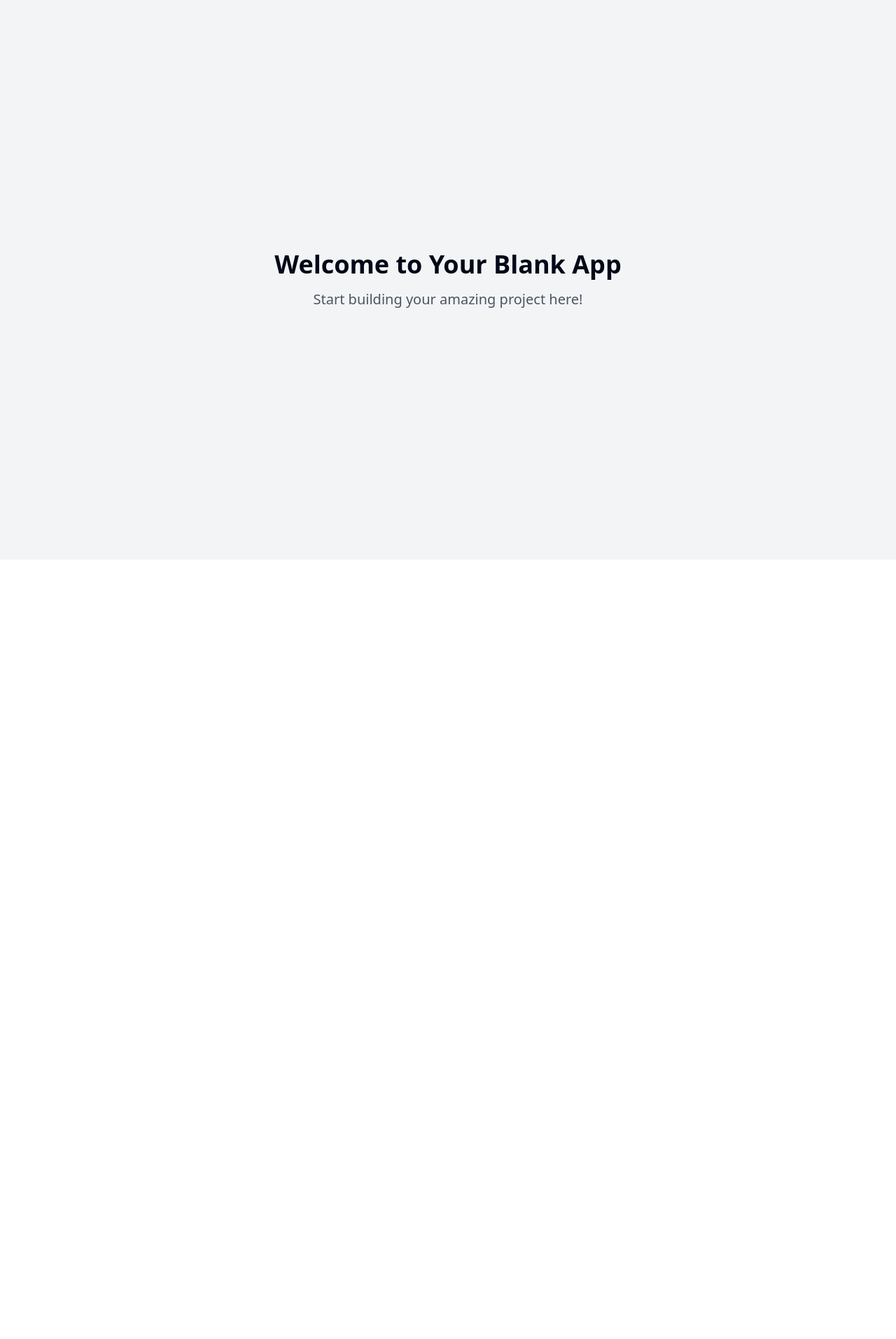
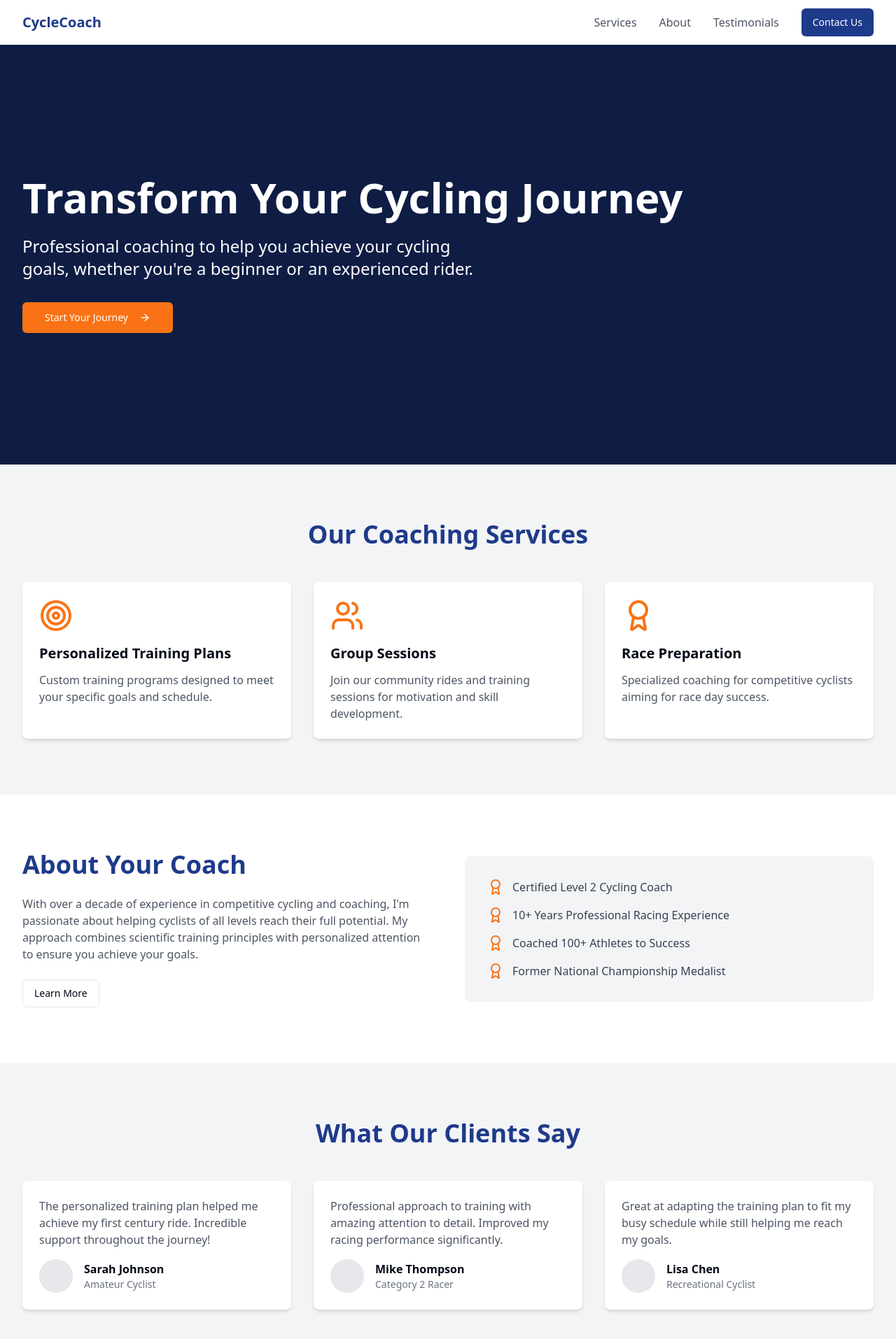
Before and after one commit to maxcyclescoaching/maxcyclescoaching-website, a React (Vite) app: page / in a window 1280 px wide. Shown: the top 1914 px of the page at 70% size. Before the commit the page ends 800 px from the top, so only its background shows below. Built offline with nearby package versions, Linux system fonts and the light colour scheme.

Commit message:
Create website for cycling coaching
Implemented a new website for the Cycling Coaching Business as requested.
[skip gpt_engineer]

```diff
--- a/index.html
+++ b/index.html
@@ -3,9 +3,9 @@
   <head>
     <meta charset="UTF-8" />
     <meta name="viewport" content="width=device-width, initial-scale=1.0" />
-    <title>cycling-coach-connect</title>
-    <meta name="description" content="Lovable Generated Project" />
-    <meta name="author" content="Lovable" />
+    <title>CycleCoach - Professional Cycling Coaching</title>
+    <meta name="description" content="Transform your cycling journey with professional coaching services tailored to your goals." />
+    <meta name="author" content="CycleCoach" />
     <meta property="og:image" content="/og-image.png" />
   </head>
 
--- /dev/null
+++ b/src/components/Navbar.tsx
@@ -0,0 +1,49 @@
+import { useState } from "react";
+import { Menu, X } from "lucide-react";
+import { Button } from "@/components/ui/button";
+
+export const Navbar = () => {
+  const [isMenuOpen, setIsMenuOpen] = useState(false);
+
+  return (
+    <nav className="bg-white shadow-sm">
+      <div className="max-w-7xl mx-auto px-4 sm:px-6 lg:px-8">
+        <div className="flex justify-between h-16">
+          <div className="flex items-center">
+            <span className="text-xl font-bold text-primary">CycleCoach</span>
+          </div>
+
+          {/* Desktop Menu */}
+          <div className="hidden md:flex items-center space-x-8">
+            <a href="#services" className="text-gray-600 hover:text-primary">Services</a>
+            <a href="#about" className="text-gray-600 hover:text-primary">About</a>
+            <a href="#testimonials" className="text-gray-600 hover:text-primary">Testimonials</a>
+            <Button variant="default">Contact Us</Button>
+          </div>
+
+          {/* Mobile menu button */}
+          <div className="md:hidden flex items-center">
+            <button
+              onClick={() => setIsMenuOpen(!isMenuOpen)}
+              className="text-gray-600 hover:text-primary focus:outline-none"
+            >
+              {isMenuOpen ? <X size={24} /> : <Menu size={24} />}
+            </button>
+          </div>
+        </div>
+
+        {/* Mobile Menu */}
+        {isMenuOpen && (
+          <div className="md:hidden">
+            <div className="px-2 pt-2 pb-3 space-y-1 sm:px-3">
+              <a href="#services" className="block px-3 py-2 text-gray-600 hover:text-primary">Services</a>
+              <a href="#about" className="block px-3 py-2 text-gray-600 hover:text-primary">About</a>
+              <a href="#testimonials" className="block px-3 py-2 text-gray-600 hover:text-primary">Testimonials</a>
+              <Button variant="default" className="w-full mt-2">Contact Us</Button>
+            </div>
+          </div>
+        )}
+      </div>
+    </nav>
+  );
+};
--- a/src/pages/Index.tsx
+++ b/src/pages/Index.tsx
@@ -1,14 +1,145 @@
-// Update this page (the content is just a fallback if you fail to update the page)
+import { Navbar } from "@/components/Navbar";
+import { Button } from "@/components/ui/button";
+import { ArrowRight, Award, Users, Target } from "lucide-react";
 
 const Index = () => {
   return (
-    <div className="min-h-screen flex items-center justify-center bg-gray-100">
-      <div className="text-center">
-        <h1 className="text-4xl font-bold mb-4">Welcome to Your Blank App</h1>
-        <p className="text-xl text-gray-600">Start building your amazing project here!</p>
-      </div>
+    <div className="min-h-screen bg-white">
+      <Navbar />
+
+      {/* Hero Section */}
+      <section className="relative h-[600px] bg-gradient-to-r from-primary to-blue-900 animate-fade-in">
+        <div className="absolute inset-0 bg-black/50" />
+        <div className="relative max-w-7xl mx-auto px-4 sm:px-6 lg:px-8 h-full flex items-center">
+          <div className="text-white">
+            <h1 className="text-4xl md:text-6xl font-bold mb-6">
+              Transform Your Cycling Journey
+            </h1>
+            <p className="text-xl md:text-2xl mb-8 max-w-2xl">
+              Professional coaching to help you achieve your cycling goals, whether you're a beginner or an experienced rider.
+            </p>
+            <Button size="lg" className="bg-secondary hover:bg-orange-600">
+              Start Your Journey <ArrowRight className="ml-2" />
+            </Button>
+          </div>
+        </div>
+      </section>
+
+      {/* Services Section */}
+      <section id="services" className="py-20 bg-accent">
+        <div className="max-w-7xl mx-auto px-4 sm:px-6 lg:px-8">
+          <h2 className="text-3xl md:text-4xl font-bold text-center mb-12 text-primary">
+            Our Coaching Services
+          </h2>
+          <div className="grid md:grid-cols-3 gap-8">
+            {services.map((service, index) => (
+              <div key={index} className="bg-white p-6 rounded-lg shadow-md">
+                <service.icon className="w-12 h-12 text-secondary mb-4" />
+                <h3 className="text-xl font-semibold mb-3">{service.title}</h3>
+                <p className="text-gray-600">{service.description}</p>
+              </div>
+            ))}
+          </div>
+        </div>
+      </section>
+
+      {/* About Section */}
+      <section id="about" className="py-20">
+        <div className="max-w-7xl mx-auto px-4 sm:px-6 lg:px-8">
+          <div className="grid md:grid-cols-2 gap-12 items-center">
+            <div>
+              <h2 className="text-3xl md:text-4xl font-bold mb-6 text-primary">
+                About Your Coach
+              </h2>
+              <p className="text-gray-600 mb-6">
+                With over a decade of experience in competitive cycling and coaching,
+                I'm passionate about helping cyclists of all levels reach their full potential.
+                My approach combines scientific training principles with personalized attention
+                to ensure you achieve your goals.
+              </p>
+              <Button variant="outline">Learn More</Button>
+            </div>
+            <div className="bg-accent rounded-lg p-8">
+              <ul className="space-y-4">
+                {achievements.map((achievement, index) => (
+                  <li key={index} className="flex items-center text-gray-700">
+                    <Award className="w-6 h-6 text-secondary mr-3" />
+                    {achievement}
+                  </li>
+                ))}
+              </ul>
+            </div>
+          </div>
+        </div>
+      </section>
+
+      {/* Testimonials Section */}
+      <section id="testimonials" className="py-20 bg-accent">
+        <div className="max-w-7xl mx-auto px-4 sm:px-6 lg:px-8">
+          <h2 className="text-3xl md:text-4xl font-bold text-center mb-12 text-primary">
+            What Our Clients Say
+          </h2>
+          <div className="grid md:grid-cols-2 lg:grid-cols-3 gap-8">
+            {testimonials.map((testimonial, index) => (
+              <div key={index} className="bg-white p-6 rounded-lg shadow-md">
+                <p className="text-gray-600 mb-4">{testimonial.text}</p>
+                <div className="flex items-center">
+                  <div className="w-12 h-12 bg-gray-200 rounded-full mr-4" />
+                  <div>
+                    <p className="font-semibold">{testimonial.name}</p>
+                    <p className="text-sm text-gray-500">{testimonial.title}</p>
+                  </div>
+                </div>
+              </div>
+            ))}
+          </div>
+        </div>
+      </section>
     </div>
   );
 };
 
+const services = [
+  {
+    icon: Target,
+    title: "Personalized Training Plans",
+    description: "Custom training programs designed to meet your specific goals and schedule."
+  },
+  {
+    icon: Users,
+    title: "Group Sessions",
+    description: "Join our community rides and training sessions for motivation and skill development."
+  },
+  {
+    icon: Award,
+    title: "Race Preparation",
+    description: "Specialized coaching for competitive cyclists aiming for race day success."
+  }
+];
+
+const achievements = [
+  "Certified Level 2 Cycling Coach",
+  "10+ Years Professional Racing Experience",
+  "Coached 100+ Athletes to Success",
+  "Former National Championship Medalist"
+];
+
+const testimonials = [
+  {
+    text: "The personalized training plan helped me achieve my first century ride. Incredible support throughout the journey!",
+    name: "Sarah Johnson",
+    title: "Amateur Cyclist"
+  },
+  {
+    text: "Professional approach to training with amazing attention to detail. Improved my racing performance significantly.",
+    name: "Mike Thompson",
+    title: "Category 2 Racer"
+  },
+  {
+    text: "Great at adapting the training plan to fit my busy schedule while still helping me reach my goals.",
+    name: "Lisa Chen",
+    title: "Recreational Cyclist"
+  }
+];
+
 export default Index;
--- a/tailwind.config.ts
+++ b/tailwind.config.ts
@@ -12,85 +12,72 @@ export default {
   theme: {
     container: {
       center: true,
-			padding: '2rem',
+      padding: "2rem",
       screens: {
-				'2xl': '1400px'
-			}
+        "2xl": "1400px",
+      },
     },
     extend: {
       colors: {
-				border: 'hsl(var(--border))',
-				input: 'hsl(var(--input))',
-				ring: 'hsl(var(--ring))',
-				background: 'hsl(var(--background))',
-				foreground: 'hsl(var(--foreground))',
+        border: "hsl(var(--border))",
+        input: "hsl(var(--input))",
+        ring: "hsl(var(--ring))",
+        background: "hsl(var(--background))",
+        foreground: "hsl(var(--foreground))",
         primary: {
-					DEFAULT: 'hsl(var(--primary))',
-					foreground: 'hsl(var(--primary-foreground))'
+          DEFAULT: "#1E3A8A",
+          foreground: "#FFFFFF",
         },
         secondary: {
-					DEFAULT: 'hsl(var(--secondary))',
-					foreground: 'hsl(var(--secondary-foreground))'
+          DEFAULT: "#F97316",
+          foreground: "#FFFFFF",
+        },
+        accent: {
+          DEFAULT: "#F3F4F6",
+          foreground: "#1E3A8A",
         },
         destructive: {
-					DEFAULT: 'hsl(var(--destructive))',
-					foreground: 'hsl(var(--destructive-foreground))'
+          DEFAULT: "hsl(var(--destructive))",
+          foreground: "hsl(var(--destructive-foreground))",
         },
         muted: {
-					DEFAULT: 'hsl(var(--muted))',
-					foreground: 'hsl(var(--muted-foreground))'
-				},
-				accent: {
-					DEFAULT: 'hsl(var(--accent))',
-					foreground: 'hsl(var(--accent-foreground))'
+          DEFAULT: "hsl(var(--muted))",
+          foreground: "hsl(var(--muted-foreground))",
         },
         popover: {
-					DEFAULT: 'hsl(var(--popover))',
-					foreground: 'hsl(var(--popover-foreground))'
+          DEFAULT: "hsl(var(--popover))",
+          foreground: "hsl(var(--popover-foreground))",
         },
         card: {
-					DEFAULT: 'hsl(var(--card))',
-					foreground: 'hsl(var(--card-foreground))'
+          DEFAULT: "hsl(var(--card))",
+          foreground: "hsl(var(--card-foreground))",
         },
-				sidebar: {
-					DEFAULT: 'hsl(var(--sidebar-background))',
-					foreground: 'hsl(var(--sidebar-foreground))',
-					primary: 'hsl(var(--sidebar-primary))',
-					'primary-foreground': 'hsl(var(--sidebar-primary-foreground))',
-					accent: 'hsl(var(--sidebar-accent))',
-					'accent-foreground': 'hsl(var(--sidebar-accent-foreground))',
-					border: 'hsl(var(--sidebar-border))',
-					ring: 'hsl(var(--sidebar-ring))'
-				}
       },
       borderRadius: {
-				lg: 'var(--radius)',
-				md: 'calc(var(--radius) - 2px)',
-				sm: 'calc(var(--radius) - 4px)'
+        lg: "var(--radius)",
+        md: "calc(var(--radius) - 2px)",
+        sm: "calc(var(--radius) - 4px)",
       },
       keyframes: {
-				'accordion-down': {
-					from: {
-						height: '0'
+        "accordion-down": {
+          from: { height: "0" },
+          to: { height: "var(--radix-accordion-content-height)" },
         },
-					to: {
-						height: 'var(--radix-accordion-content-height)'
-					}
+        "accordion-up": {
+          from: { height: "var(--radix-accordion-content-height)" },
+          to: { height: "0" },
         },
-				'accordion-up': {
-					from: {
-						height: 'var(--radix-accordion-content-height)'
+        "fade-in": {
+          "0%": { opacity: "0" },
+          "100%": { opacity: "1" },
         },
-					to: {
-						height: '0'
-					}
-				}
       },
       animation: {
-				'accordion-down': 'accordion-down 0.2s ease-out',
-				'accordion-up': 'accordion-up 0.2s ease-out'
-			}
-		}
+        "accordion-down": "accordion-down 0.2s ease-out",
+        "accordion-up": "accordion-up 0.2s ease-out",
+        "fade-in": "fade-in 1s ease-out",
+      },
+    },
   },
   plugins: [require("tailwindcss-animate")],
 } satisfies Config;
```
Lines whose indentation alone changed are shown as unchanged.
